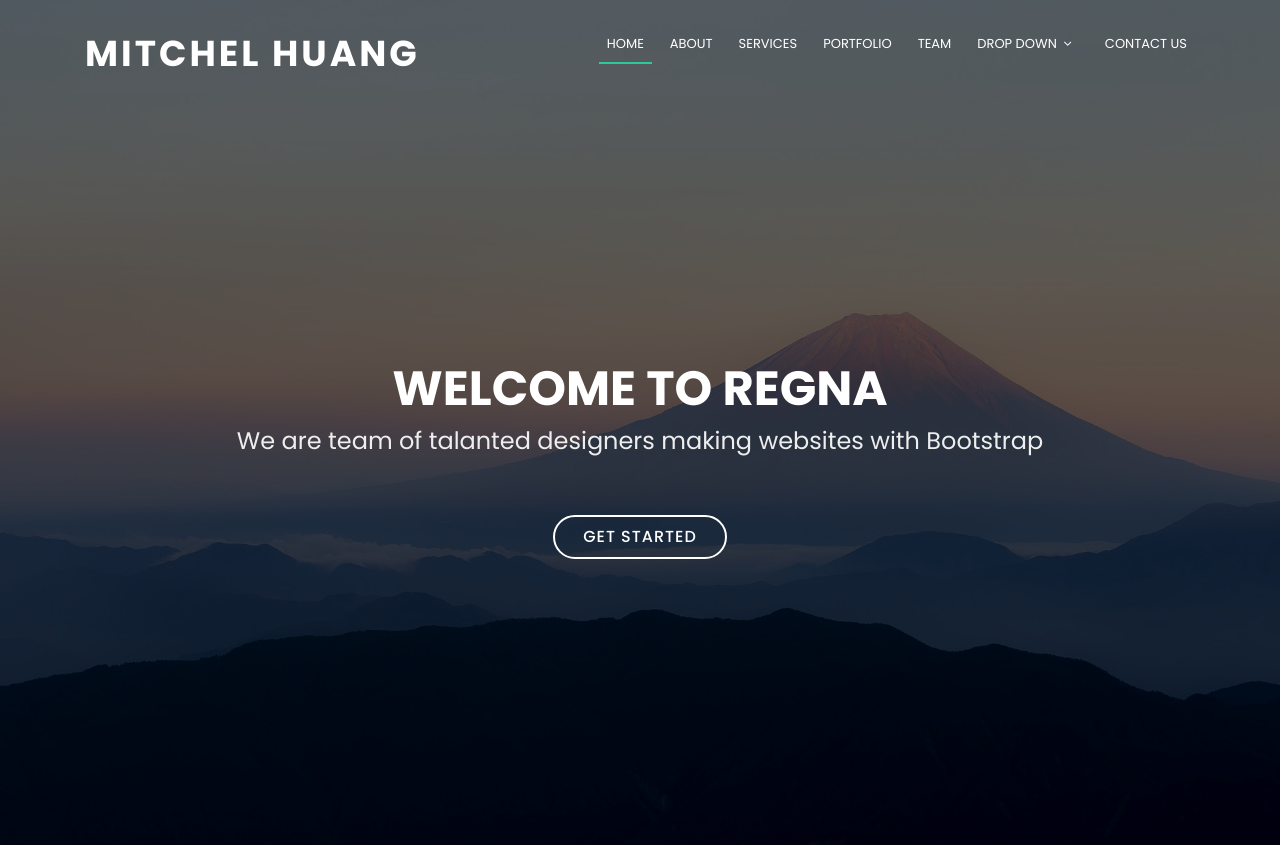
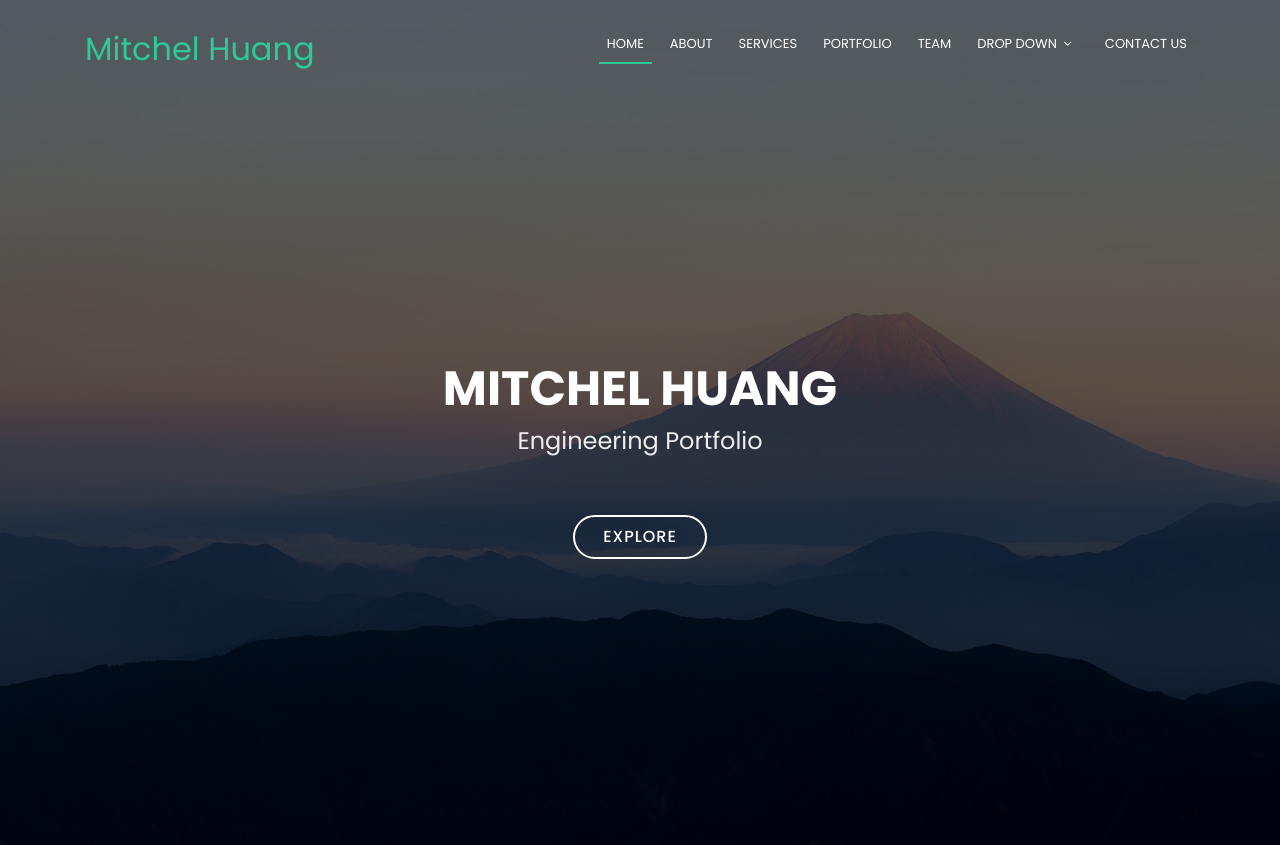
Before and after one commit to mithuang/mithuang.github.io, a Jekyll site: the page index.html, which Jekyll copies as it is, in a window 1280 px wide and 900 px high. Shown: the top 845 px of the window. Built offline with Jekyll 4.4.1, drawn with Linux system fonts in a browser that asks for light colours.

Commit message:
homepage

```diff
--- a/index.html
+++ b/index.html
@@ -43,7 +43,7 @@
       <div id="logo" class="pull-left">
         <!--<a href="#hero"><img src="img/logo_mitchel.png" alt="" title="" /></img></a>-->
         <!-- Uncomment below if you prefer to use a text logo -->
-        <h1><a href="#hero">Mitchel Huang</a></h1>
+        <h2><a href="#hero">Mitchel Huang</a></h2>
       </div>
 
       <nav id="nav-menu-container">
@@ -81,9 +81,9 @@
   ============================-->
   <section id="hero">
     <div class="hero-container">
-      <h1>Welcome to Regna</h1>
-      <h2>We are team of talanted designers making websites with Bootstrap</h2>
-      <a href="#about" class="btn-get-started">Get Started</a>
+      <h1>Mitchel Huang</h1>
+      <h2>Engineering Portfolio</h2>
+      <a href="#portfolio" class="btn-get-started">Explore</a>
     </div>
   </section><!-- #hero -->
 
```
